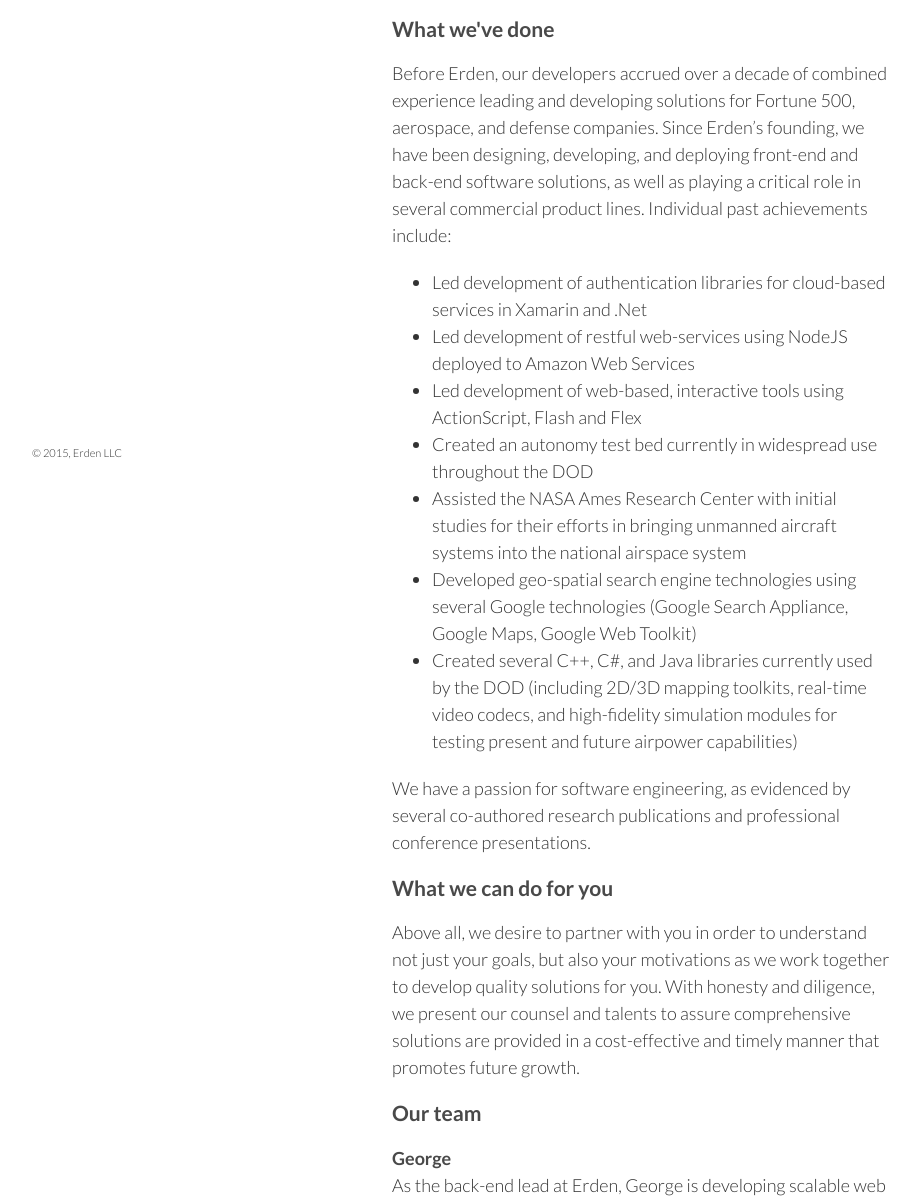
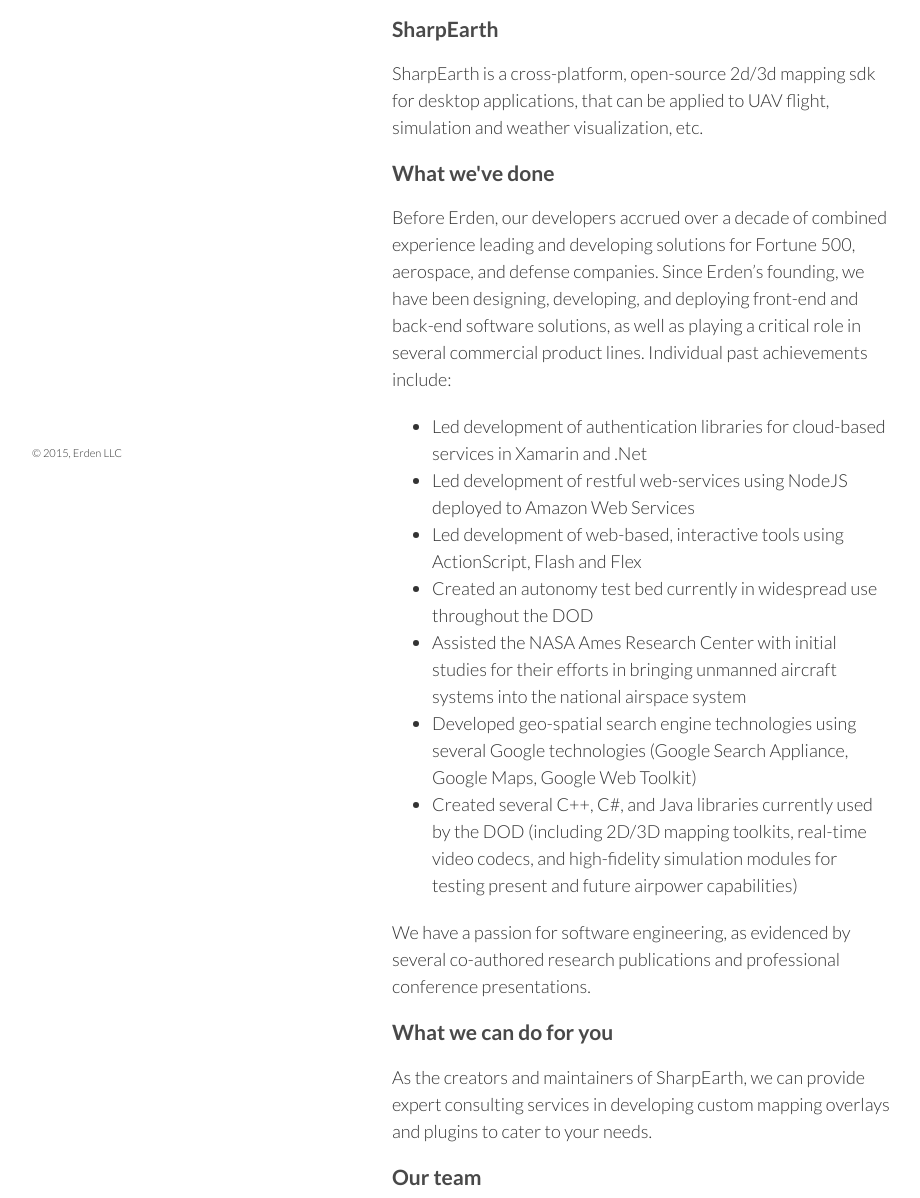
Before and after one commit to georgebearden/goerden, a plain HTML site: page index.html in a window 1280 px wide. Shown: the part 266-1464 px from the top of the page, without its empty margins (178-1098 px from the left). Drawn offline with Linux system fonts and the light colour scheme.

Commit message:
Updates to talk about SharpEarth.

```diff
--- a/index.html
+++ b/index.html
@@ -19,10 +19,14 @@
 		<h1>erden</h1>
       </header>
       <section>
-        <h3>
-<a id="welcome-to-github-pages" class="anchor" href="#welcome-to-github-pages" aria-hidden="true"><span class="octicon octicon-link"></span></a>Who we are</h3>
+
+  <h3><a id="welcome-to-github-pages" class="anchor" href="#welcome-to-github-pages" aria-hidden="true"><span class="octicon octicon-link"></span></a>Who we are</h3>
 
 <p>Erden LLC is a team of thinkers and dreamers. We are contemplative during analysis and pragmatic during implementation. We balance the complexities of software with a simplicity in implementation, refined from years of hands-on experience. Our solutions are <a href="https://en.wikipedia.org/wiki/Lean_software_development">lean</a>, and <a href="http://butunclebob.com/ArticleS.UncleBob.PrinciplesOfOod">solid</a> to ensure you get exactly what you need now and in the future.</p>
+
+<h3><a id="welcome-to-github-pages" class="anchor" href="#welcome-to-github-pages" aria-hidden="true"><span class="octicon octicon-link"></span></a>SharpEarth</h3>
+
+<p>SharpEarth is a cross-platform, open-source 2d/3d mapping sdk for desktop applications, that can be applied to UAV flight, simulation and weather visualization, etc.</p>
 
 <h3><a id="designer-templates" class="anchor" href="#designer-templates" aria-hidden="true"><span class="octicon octicon-link"></span></a>What we've done</h3>
 
@@ -42,7 +46,7 @@
 <h3>
 <a id="creating-pages-manually" class="anchor" href="#creating-pages-manually" aria-hidden="true"><span class="octicon octicon-link"></span></a>What we can do for you</h3>
 
-<p>Above all, we desire to partner with you in order to understand not just your goals, but also your motivations as we work together to develop quality solutions for you. With honesty and diligence, we present our counsel and talents to assure comprehensive solutions are provided in a cost-effective and timely manner that promotes future growth.</p>
+<p>As the creators and maintainers of SharpEarth, we can provide expert consulting services in developing custom mapping overlays and plugins to cater to your needs.</p>
 
 <h3>
 <a id="authors-and-contributors" class="anchor" href="#authors-and-contributors" aria-hidden="true"><span class="octicon octicon-link"></span></a>Our team</h3>
```
